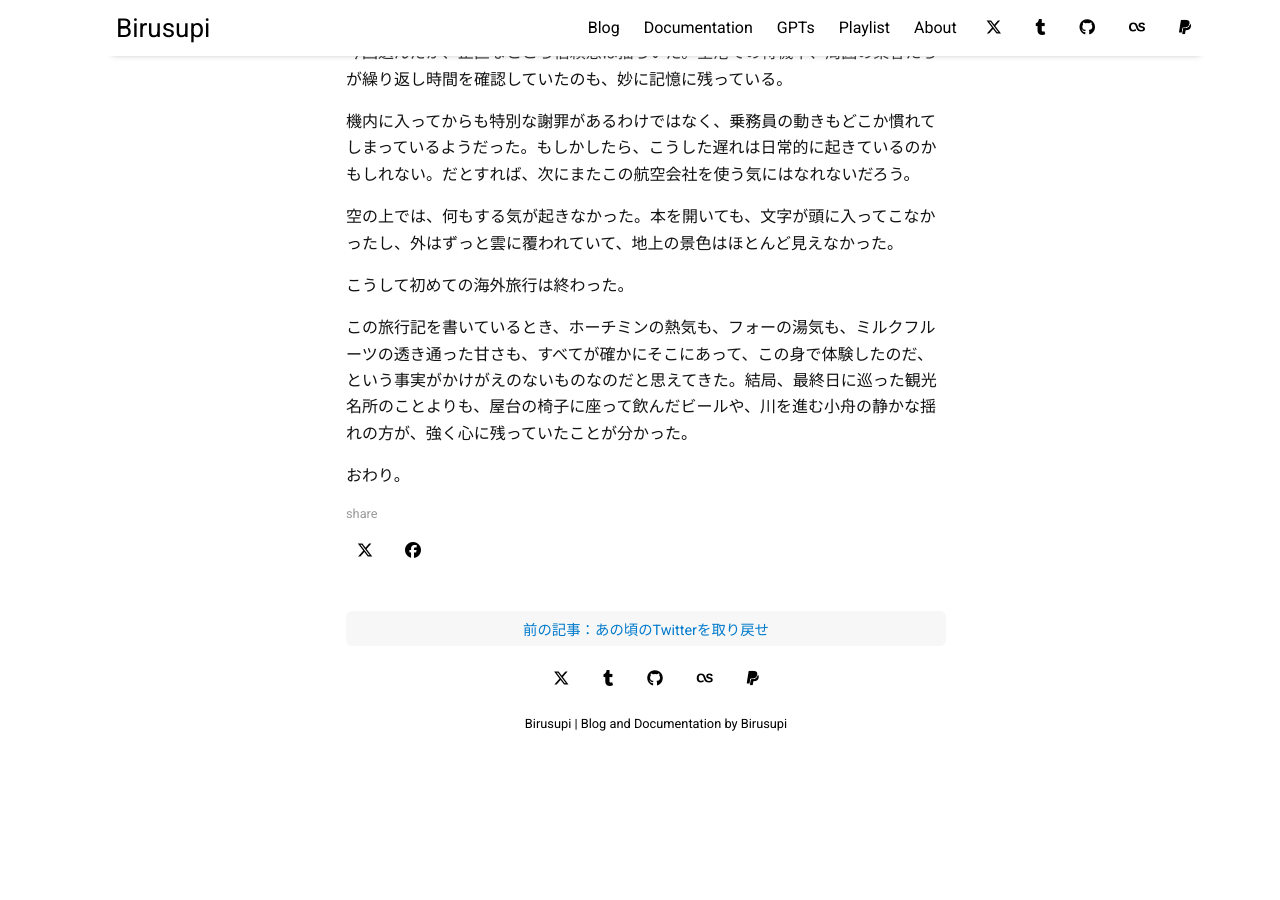
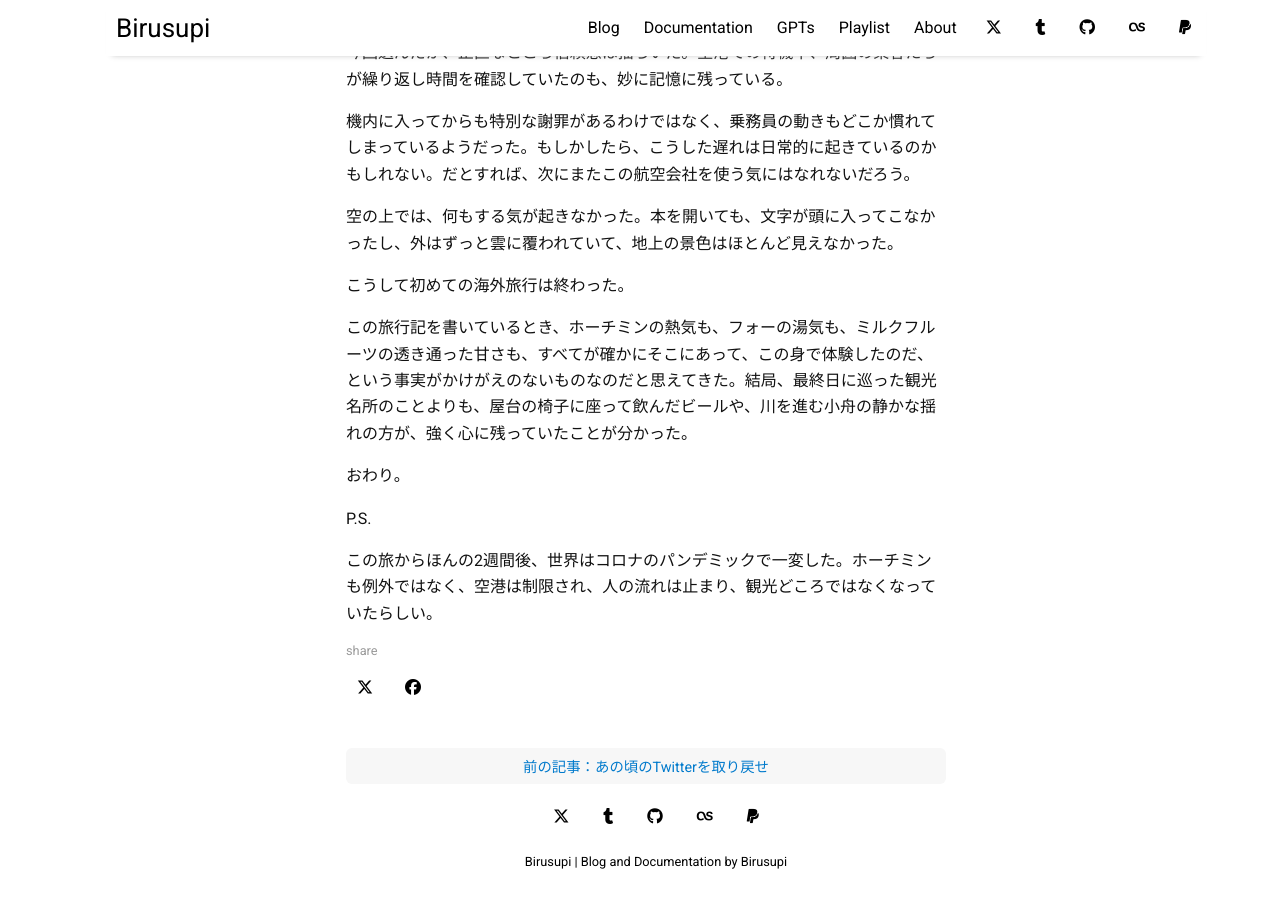
Before and after one commit to spira-unplugged/birusupi, a Jekyll site: the page built from _posts/2025-04-30-memoryofvietnam.md, in a window 1280 px wide and 900 px high, scrolled down 11900 px. Built offline with Jekyll 4.4.1, drawn with Linux system fonts in a browser that asks for light colours; before the commit the page ends 12662 px from its top, so only the background shows below that.

Commit message:
Update 2025-04-30-memoryofvietnam.md

```diff
--- a/_posts/2025-04-30-memoryofvietnam.md
+++ b/_posts/2025-04-30-memoryofvietnam.md
@@ -160,3 +160,7 @@ image: /assets/img/2025-04-30-mov/image0.jpg
 この旅行記を書いているとき、ホーチミンの熱気も、フォーの湯気も、ミルクフルーツの透き通った甘さも、すべてが確かにそこにあって、この身で体験したのだ、という事実がかけがえのないものなのだと思えてきた。結局、最終日に巡った観光名所のことよりも、屋台の椅子に座って飲んだビールや、川を進む小舟の静かな揺れの方が、強く心に残っていたことが分かった。
 
 おわり。
+
+P.S.
+
+この旅からほんの2週間後、世界はコロナのパンデミックで一変した。ホーチミンも例外ではなく、空港は制限され、人の流れは止まり、観光どころではなくなっていたらしい。
```
